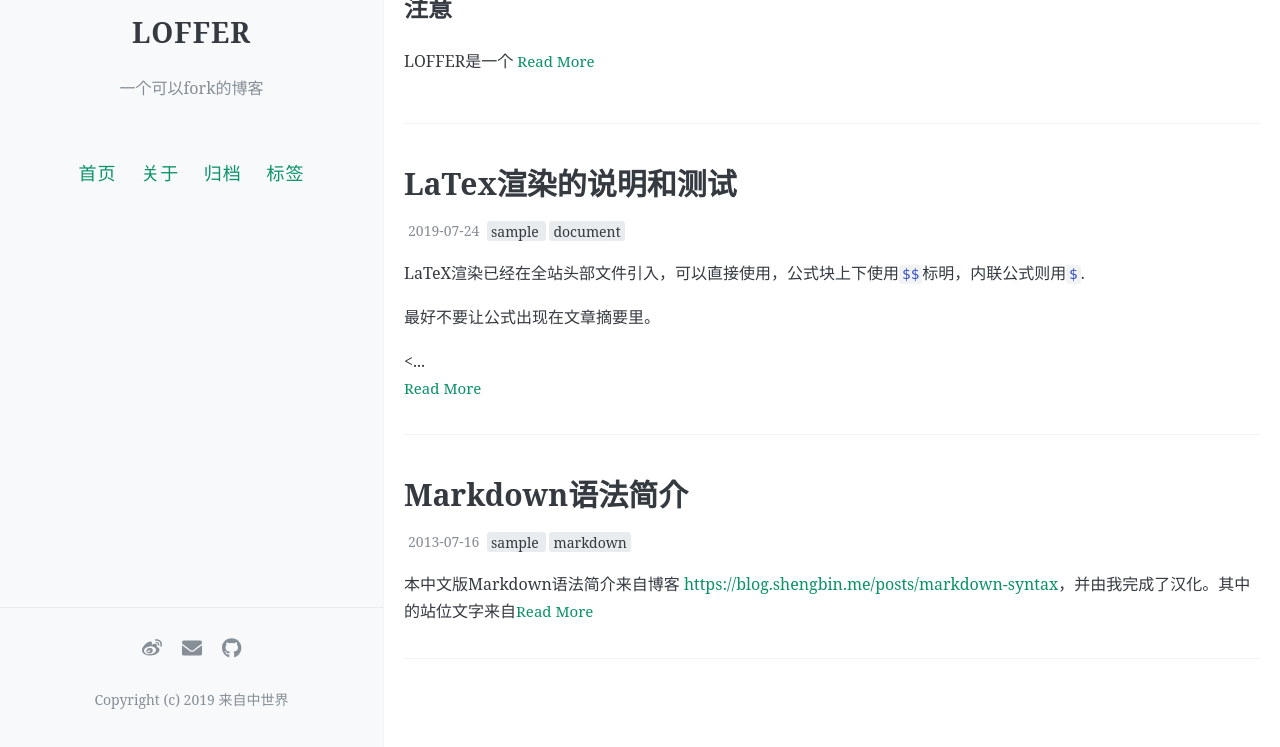
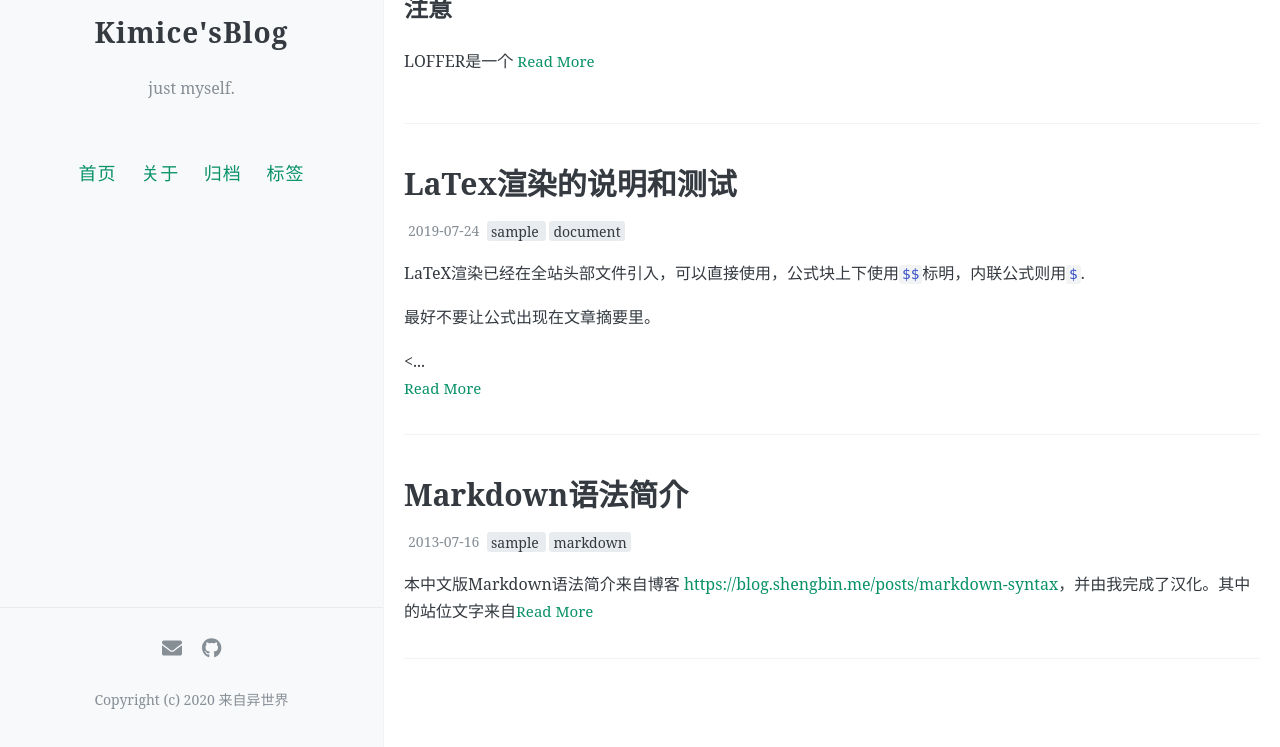
Before and after one commit to Kimice1230/Kimice-sBlog, a Jekyll site: the page built from index.html, in a window 1280 px wide and 1037 px high. Shown: the part 290-1037 px from the top of the window. Built offline with Jekyll 4.4.1, drawn with Linux system fonts in a browser that asks for light colours; the list of posts is cut into pages by our own code; comment, search, counter and statistics services are not loaded.

Commit message:
Update _config.yml

```diff
--- a/_config.yml
+++ b/_config.yml
@@ -7,8 +7,8 @@
 # 井号后面的文字是说明文档，不会被程序读取。
 
 # 描述/签名
-name: LOFFER
-description: 一个可以fork的博客
+name: Kimice'sBlog
+description: just myself.
 
 # 输入你的网站域名（如果你没有添加自己的域名，而是直接用GitHub pages分配的域名的话可以省略）
 url:
@@ -16,9 +16,7 @@ url:
 # 添加你的博客的二级域名，一般来说是你的repository名
 # 如果你的博客的URL是：(http://yourusername.github.io/repository-name)
 # 那么就写成 "/repository-name"
-baseurl: /LOFFER
-
-
+baseurl: /Kimice-sBlog
 #
 # 下面的设定都是可选的
 #
@@ -49,13 +47,13 @@ excerpt_separator: <!-- more -->
 
 # 你的社交网络链接，它们会作为图标出现在你的网站页脚中，可选填写
 footer-links:
-  weibo: frommidworld #请输入你的微博个性域名 https://www.weibo.com/<thispart>
+  weibo:  #请输入你的微博个性域名 https://www.weibo.com/<thispart>
   behance: # https://www.behance.net/<>
   dribbble: # https://dribbble.com/<>
-  email: fromendworld@outlook.com
+  email: a2878361471@gmail.com
   facebook: #https://www.facebook.com/<>
   flickr: #https://www.flickr.com/<>
-  github: FromEndWorld/loffer #https://github.com/<>
+  github: https://github.com/Kimice1230 #https://github.com/<>
   instagram: #https://instagram.com/<>
   linkedin: #https://www.linkedin.com/in/<>
   pinterest: #https://www.pinterest.com/<>
@@ -66,7 +64,7 @@ footer-links:
   youtube: # channel/<your_long_string> or user/<user-name>
 
 # 站点页脚的文字
-footer-text: Copyright (c) 2019 来自中世界
+footer-text: Copyright (c) 2020 来自异世界
 
 #
 # 评论，注意，请不要同时添加多种不同的评论区
```
